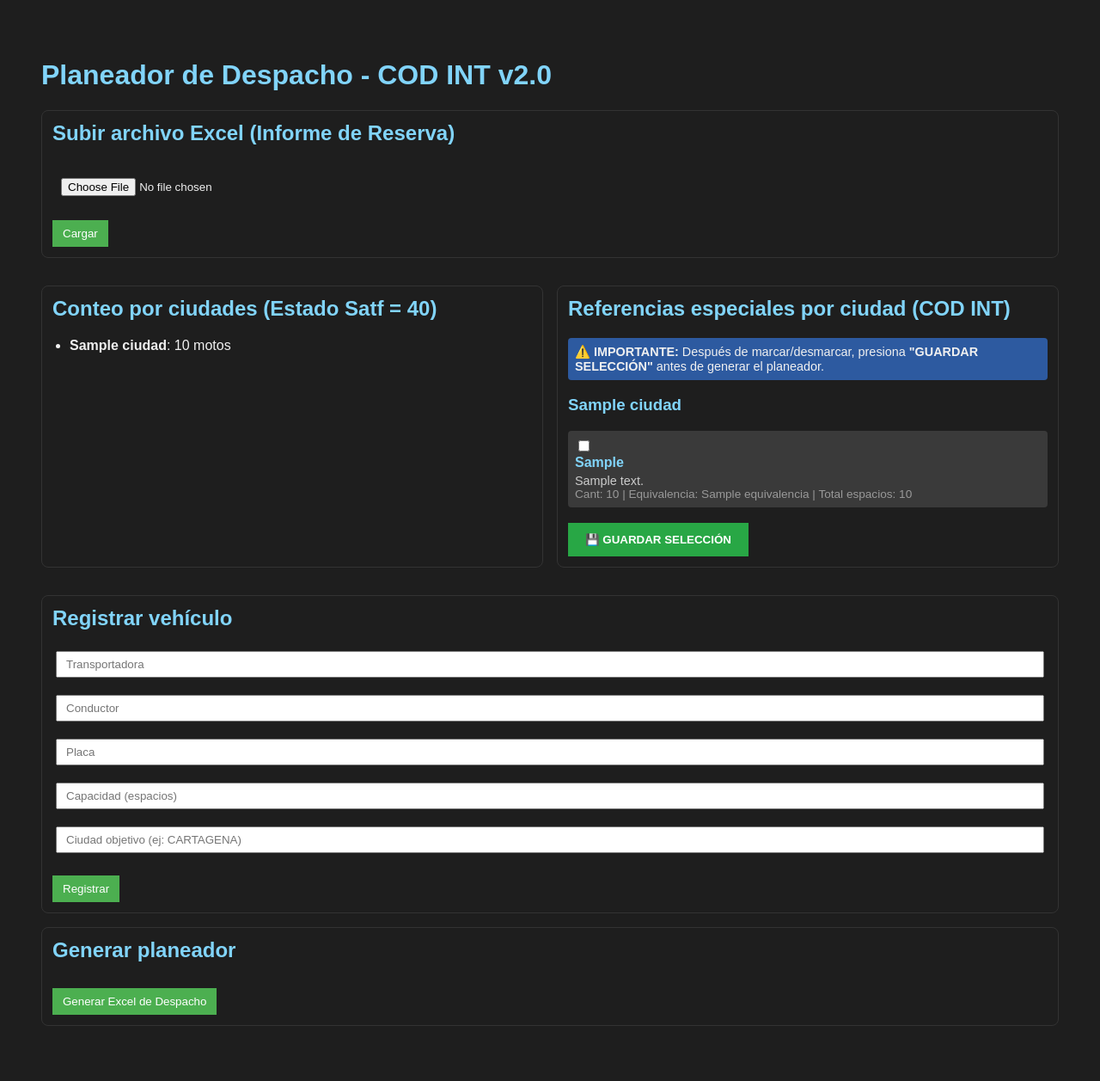
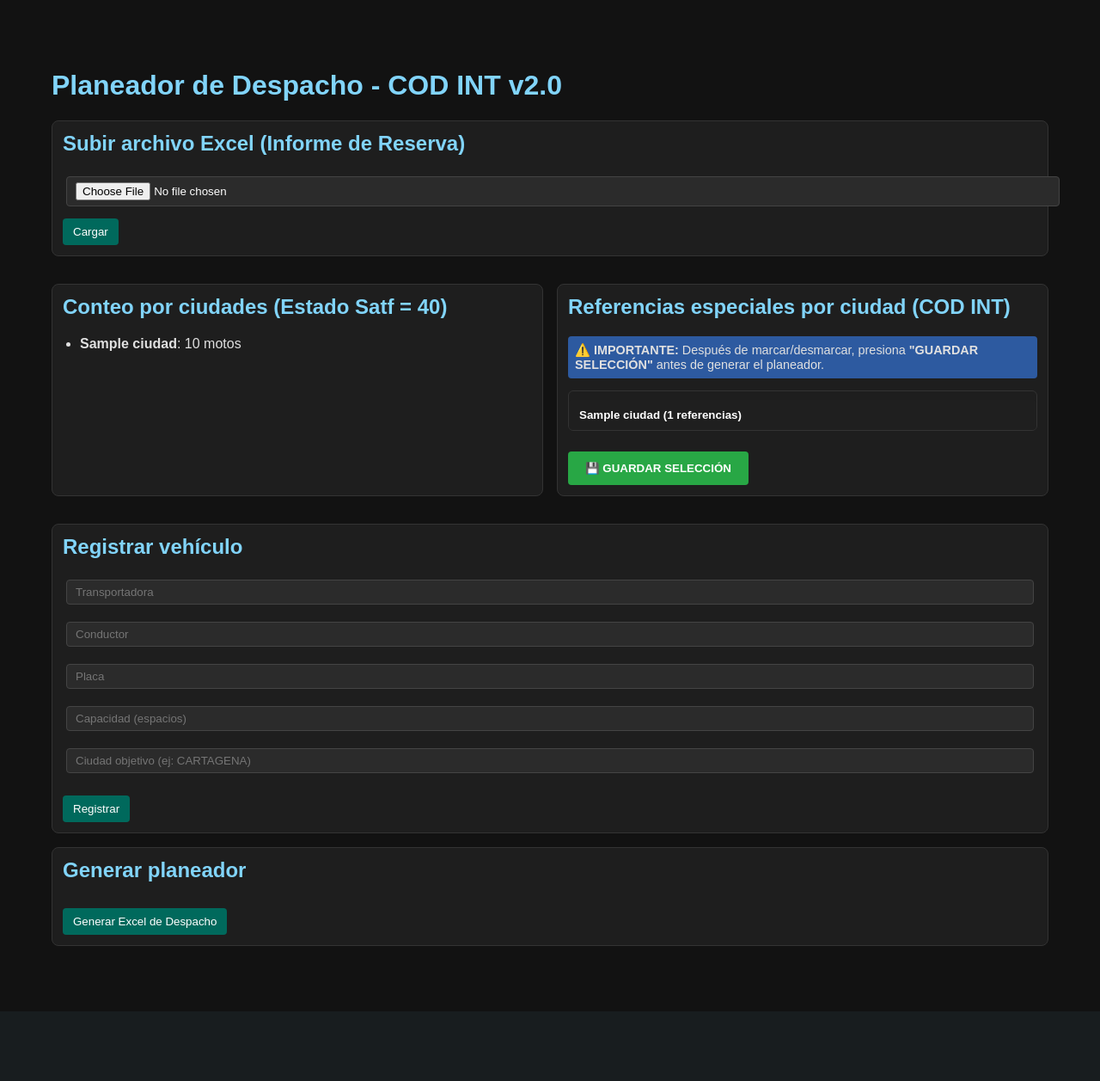
Before and after one commit to gilbertothinkan-eng/planer-v2, a Flask app: template templates/dashboard.html in a window 1280 px wide. Shown: the whole page at 86% size. After the commit the page ends 1176 px from the top, so only its background shows below. Run offline with Flask 3, Linux system fonts and the light colour scheme; the template is opened without the code that fills it: most values are stand-ins (such as "Sample title", 1, 10 or a date in 2020).

Commit message:
UI: acordeón por ciudad en dashboard

```diff
--- a/templates/dashboard.html
+++ b/templates/dashboard.html
@@ -5,17 +5,74 @@
     <title>Planner Logístico</title>
     <link rel="stylesheet" href="{{ url_for('static', filename='css/style.css') }}">
     <style>
-      .panel { margin: 16px 0; padding: 12px; border: 1px solid #333; border-radius: 8px; }
+      body {
+        font-family: Arial, sans-serif;
+        background: #121212;
+        color: #e0e0e0;
+        margin: 20px;
+      }
+      h1 { color: #81d4fa; }
+      .panel { margin: 16px 0; padding: 12px; border: 1px solid #333; border-radius: 8px; background: #1e1e1e; }
       .cols { display: grid; grid-template-columns: 1fr 1fr; gap: 16px; }
       ul { margin: 0; padding-left: 20px; }
       h2 { margin-top: 0; }
       .actions { display:flex; gap:12px; flex-wrap: wrap; }
-      input[type="text"], input[type="number"] { padding: 6px 10px; margin: 4px; }
-      button { padding: 8px 12px; }
+      input[type="text"], input[type="number"], input[type="file"] {
+        padding: 6px 10px;
+        margin: 4px;
+        border-radius: 4px;
+        border: 1px solid #444;
+        background: #2b2b2b;
+        color: #fff;
+      }
+      button {
+        padding: 8px 12px;
+        border: none;
+        border-radius: 4px;
+        cursor: pointer;
+        background: #00695c;
+        color: #fff;
+        transition: 0.2s;
+      }
+      button:hover { background: #00796b; }
       .referencia-item { margin: 8px 0; padding: 8px; background: #3a3a3a; border-radius: 4px; }
       .cod-int { font-weight: bold; color: #81d4fa; }
       .descripcion { font-size: 0.9em; color: #ccc; margin-top: 4px; }
       .stats { font-size: 0.85em; color: #999; }
+
+      /* --- Estilos del acordeón --- */
+      .accordion-item {
+        margin-bottom: 8px;
+        border: 1px solid #333;
+        border-radius: 6px;
+        overflow: hidden;
+      }
+      .accordion-button {
+        width: 100%;
+        text-align: left;
+        background: #1f1f1f;
+        color: #fff;
+        padding: 10px 12px;
+        border: none;
+        outline: none;
+        font-weight: bold;
+        cursor: pointer;
+        transition: background 0.2s;
+      }
+      .accordion-button:hover {
+        background: #2a2a2a;
+      }
+      .accordion-button.active {
+        background: #00695c;
+      }
+      .accordion-content {
+        display: none;
+        padding: 8px 12px;
+        background: #2b2b2b;
+      }
+      .accordion-content.show {
+        display: block;
+      }
     </style>
 </head>
 <body>
@@ -28,6 +85,7 @@
     {% set _ = session.pop('mensaje', None) %}
     {% endif %}
 
+    <!-- Subir archivo Excel -->
     <div class="panel">
       <h2>Subir archivo Excel (Informe de Reserva)</h2>
       <form action="{{ url_for('upload') }}" method="post" enctype="multipart/form-data">
@@ -37,6 +95,7 @@
     </div>
 
     <div class="cols">
+      <!-- Conteo por ciudad -->
       <div class="panel">
         <h2>Conteo por ciudades (Estado Satf = 40)</h2>
         {% if ciudades %}
@@ -50,15 +109,22 @@
         {% endif %}
       </div>
 
+      <!-- Referencias especiales por ciudad -->
       <div class="panel">
         <h2>Referencias especiales por ciudad (COD INT)</h2>
         <p style="background: #2d5aa0; padding: 8px; border-radius: 4px; font-size: 0.9em;">
           ⚠️ <strong>IMPORTANTE:</strong> Después de marcar/desmarcar, presiona <strong>"GUARDAR SELECCIÓN"</strong> antes de generar el planeador.
         </p>
+
         <form action="{{ url_for('actualizar_referencias') }}" method="POST">
           {% if referencias %}
+            <div class="accordion">
               {% for ciudad, refs in referencias.items() %}
-              <h3>{{ ciudad }}</h3>
+                <div class="accordion-item">
+                  <button type="button" class="accordion-button">
+                    {{ ciudad }} ({{ refs|length }} referencias)
+                  </button>
+                  <div class="accordion-content">
                     {% for r in refs %}
                       <div class="referencia-item">
                         <label>
@@ -69,8 +135,12 @@
                         </label>
                       </div>
                     {% endfor %}
+                  </div>
+                </div>
               {% endfor %}
-            <button type="submit" style="background: #28a745; color: white; font-weight: bold; padding: 12px 20px;">
+            </div>
+
+            <button type="submit" style="background: #28a745; color: white; font-weight: bold; padding: 12px 20px; margin-top: 16px;">
               💾 GUARDAR SELECCIÓN
             </button>
           {% else %}
@@ -80,6 +150,7 @@
       </div>
     </div>
 
+    <!-- Registrar vehículo -->
     <div class="panel">
       <h2>Registrar vehículo</h2>
       <form class="actions" action="{{ url_for('registrar_vehiculo') }}" method="POST">
@@ -92,11 +163,34 @@
       </form>
     </div>
 
+    <!-- Generar planeador -->
     <div class="panel">
       <h2>Generar planeador</h2>
       <form action="{{ url_for('generar_planeador') }}" method="POST">
           <button type="submit">Generar Excel de Despacho</button>
       </form>
     </div>
+
+    <script>
+      // --- Lógica del acordeón ---
+      document.addEventListener("DOMContentLoaded", function() {
+        const buttons = document.querySelectorAll(".accordion-button");
+        buttons.forEach(btn => {
+          btn.addEventListener("click", () => {
+            const content = btn.nextElementSibling;
+            const isActive = btn.classList.contains("active");
+
+            // Cierra todos los acordeones antes de abrir uno nuevo
+            document.querySelectorAll(".accordion-button").forEach(b => b.classList.remove("active"));
+            document.querySelectorAll(".accordion-content").forEach(c => c.classList.remove("show"));
+
+            if (!isActive) {
+              btn.classList.add("active");
+              content.classList.add("show");
+            }
+          });
+        });
+      });
+    </script>
 </body>
 </html>
```
Lines whose indentation alone changed are shown as unchanged.
